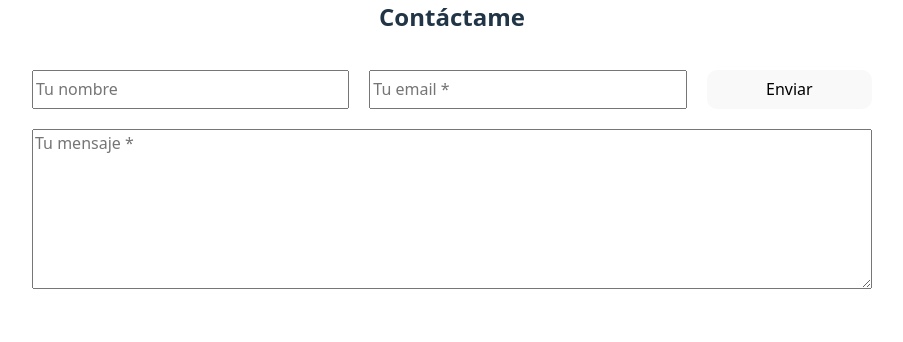
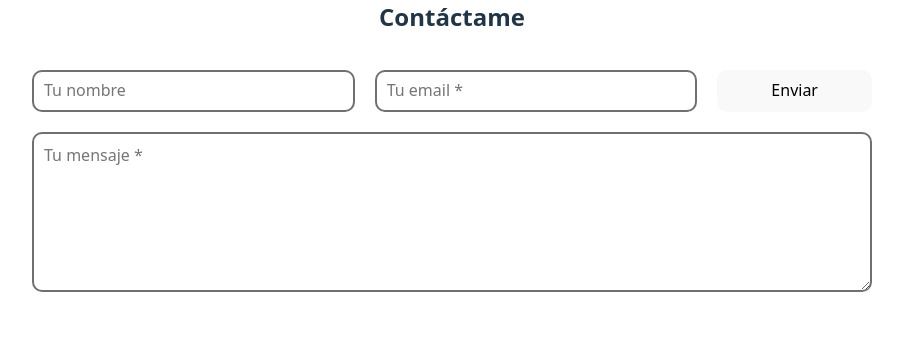
Before and after one commit to leoncantillo/portfolio, a React (Vite) app: page / in a window 1280 px wide. Shown: the part 2395-2737 px from the top of the page, without its empty margins (188-1091 px from the left). Built offline with nearby package versions, Linux system fonts and the light colour scheme.

Commit message:
[UPDATE] Form focus visible customization.

```diff
--- a/src/styles/section_contact.scss
+++ b/src/styles/section_contact.scss
@@ -3,6 +3,20 @@
         gap: 20px;
         grid-template-columns: auto auto auto;
     padding-top: 40px;
+
+    --input-border-color: #707070;
+
+        .contact__input,
+        .contact__textarea {
+            border: 2px var(--input-border-color) solid;
+            border-radius: var(--global-minor-radius);
+            padding: 10px;
+
+            &:focus-visible {
+                border: 2px var(--color-link) solid;
+                outline: none;
+            }
+        }
 
         .contact__textarea {
             grid-column: span 3;
```
